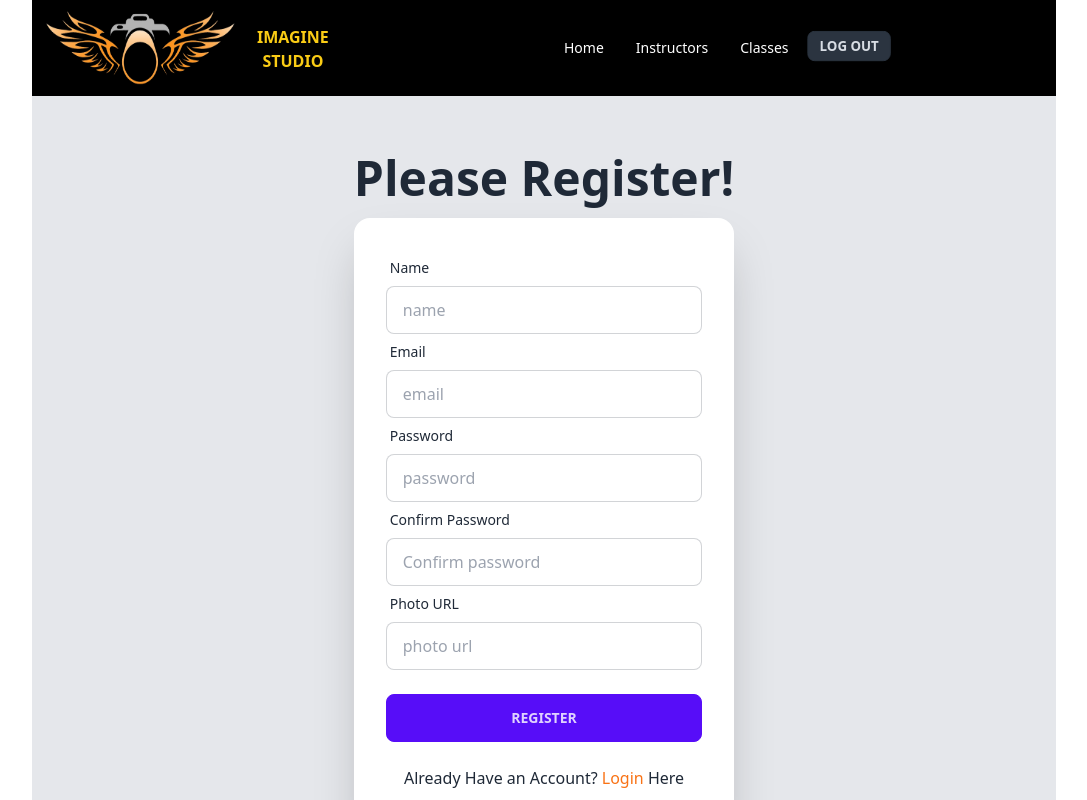
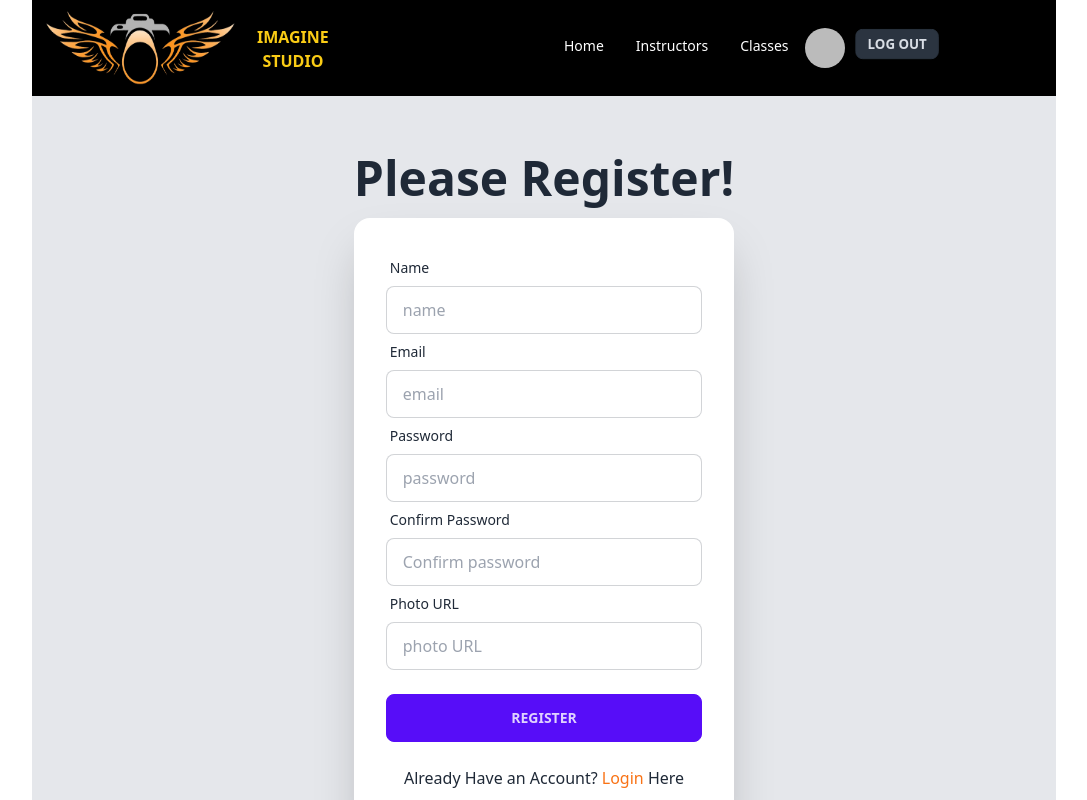
Before and after one commit to abusaid-ban/summer-photography-camp, a React (Vite) app: page /register in a window 1280 px wide. Shown: the top 800 px of the page, without its empty margins (96-1183 px from the left). Built offline with nearby package versions, Linux system fonts and the light colour scheme; no server answers; sample sign-in values are in the browser's storage.

Commit message:
set update user profile

```diff
--- a/src/Pages/Home/Register/Register.jsx
+++ b/src/Pages/Home/Register/Register.jsx
@@ -1,19 +1,35 @@
 import { useForm } from "react-hook-form";
 import { Helmet } from "react-helmet-async";
 import { useContext } from "react";
-import { Link } from "react-router-dom";
+import { Link, useNavigate } from "react-router-dom";
 import { AuthContext } from "../../../Providers/AuthProvider";
+import Swal from "sweetalert2";
 
 const Register = () => {
-    const { createUser } = useContext(AuthContext);
-    const { register, handleSubmit,  formState: { errors } } = useForm();
+    const { register,reset, handleSubmit, formState: { errors } } = useForm();
+    const { createUser,updateUserProfile} = useContext(AuthContext);
+    const navigate = useNavigate();
     const onSubmit = data => {
         console.log(data)
-        createUser(data.email,data.password)
-        .then(result =>{
-            const loggedUser = result.user;
-            console.log(loggedUser);
-        })
+        createUser(data.email, data.password)
+            .then(result => {
+                const loggedUser = result.user;
+                console.log(loggedUser);
+                updateUserProfile(data.name,data.photoURL)
+                .then(()=>{
+                   console.log('User profile updated')
+                })
+                .then(error=>console.log(error))
+                reset();
+                Swal.fire({
+                    position: 'top-end',
+                    icon: 'success',
+                    title: 'Sign Up successfully',
+                    showConfirmButton: false,
+                    timer: 1500
+                  })
+                  navigate('/');
+            })
     };
 
     return (
@@ -47,11 +63,12 @@ const Register = () => {
                                     <label className="label">
                                         <span className="label-text">Password</span>
                                     </label>
-                                    <input type="password" {...register("password", { required: true,
-                                     minLength:6,
-                                     maxLength: 20,
-                                        pattern:/(?=.*?[A-Z])(?=.*?[a-z])(?=.*?[0-9])(?=.*?[#?!@$%^&*-])/
-                                         })} name="password" placeholder="password" className="input input-bordered" />
+                                    <input type="password" {...register("password", {
+                                        required: true,
+                                        minLength: 6,
+                                        maxLength: 20,
+                                        pattern: /(?=.*?[A-Z])(?=.*?[a-z])(?=.*?[0-9])(?=.*?[#?!@$%^&*-])/
+                                    })} name="password" placeholder="password" className="input input-bordered" />
                                     {errors.password?.type === 'required' && <span className="text-red-600">Password is required</span>}
                                     {errors.password?.type === 'minLength' && <span className="text-red-600">Password must be 6 character required</span>}
 
@@ -70,7 +87,7 @@ const Register = () => {
                                     <label className="label">
                                         <span className="label-text">Photo URL</span>
                                     </label>
-                                    <input type="text" {...register("photo")} name="photo" placeholder="photo url" className="input input-bordered" />
+                                    <input type="text" {...register("photoURL")} placeholder="photo URL" className="input input-bordered" />
 
                                 </div>
                                 <div className="form-control mt-6">
--- a/src/Pages/Shared/Navbar/Navbar.jsx
+++ b/src/Pages/Shared/Navbar/Navbar.jsx
@@ -18,6 +18,7 @@ const Navbar = () => {
 
         {
             user ? <>
+           <img className='w-10 h-10 rounded-full mr-2' src={user?.photoURL} alt="" />
             <button onClick={handleLogOut} className="btn  btn-sm btn-neutral">Log Out</button>
             </> :
             <>
--- a/src/Providers/AuthProvider.jsx
+++ b/src/Providers/AuthProvider.jsx
@@ -1,5 +1,5 @@
 import { createContext, useEffect, useState } from "react";
-import { createUserWithEmailAndPassword, getAuth, onAuthStateChanged, signInWithEmailAndPassword, signOut } from "firebase/auth";
+import { createUserWithEmailAndPassword, getAuth, onAuthStateChanged, signInWithEmailAndPassword, signOut, updateProfile } from "firebase/auth";
 import { app } from "../firebase/firebase.config";
 
 export const AuthContext = createContext(null)
@@ -24,6 +24,11 @@ const logOut =()=>{
     setLoading(true);
     return signOut(auth);
 }
+const updateUserProfile = (name,photo)=>{
+    return  updateProfile(auth.currentUser, {
+       displayName: name, photoURL: photo
+      });
+}
 
 useEffect( ()=>{
    const unsubscribe =  onAuthStateChanged(auth, currentUser =>{
@@ -42,7 +47,8 @@ useEffect( ()=>{
         loading,
         createUser,
         signIn,
-        logOut
+        logOut,
+        updateUserProfile
 
 
     }
```
